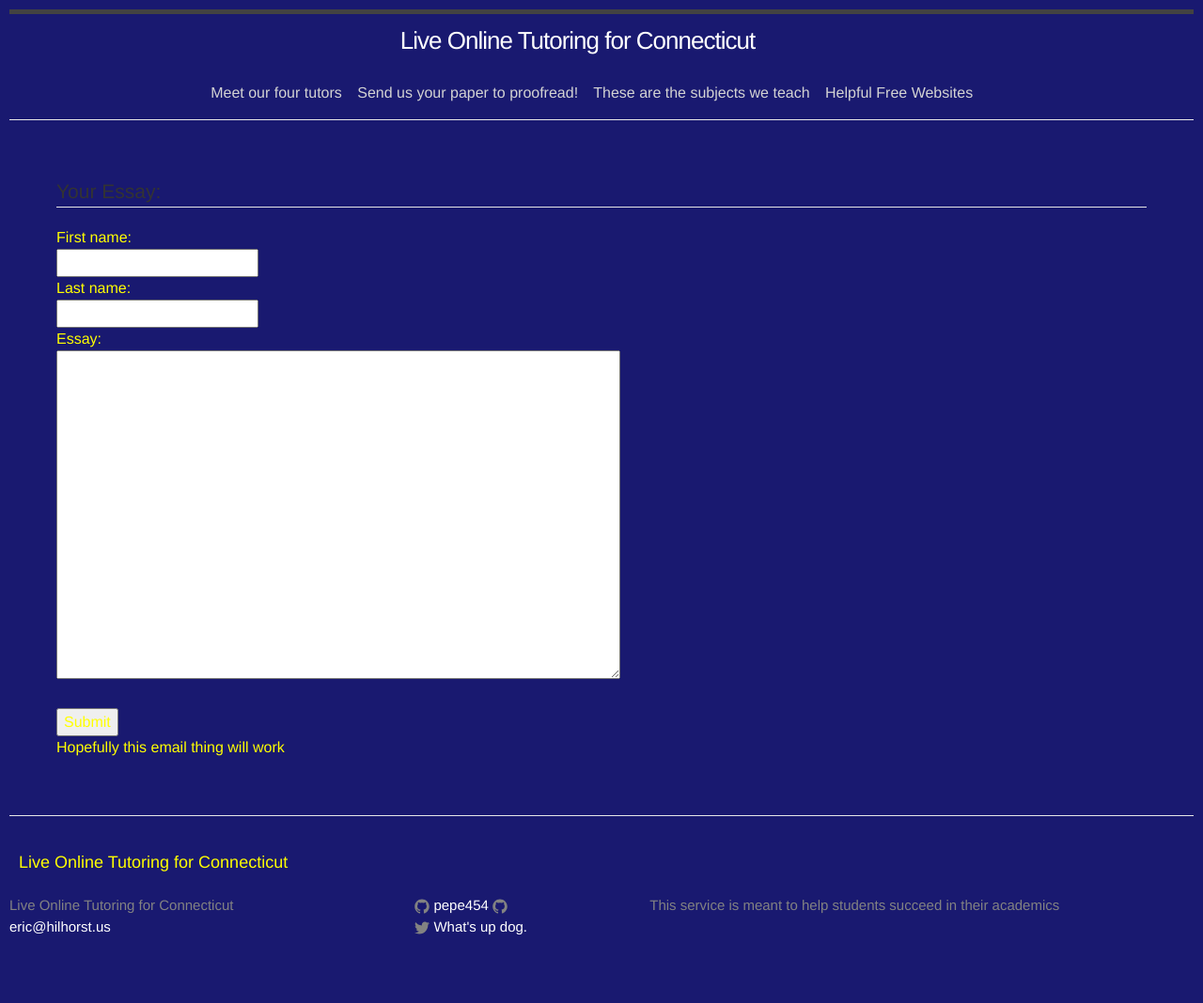
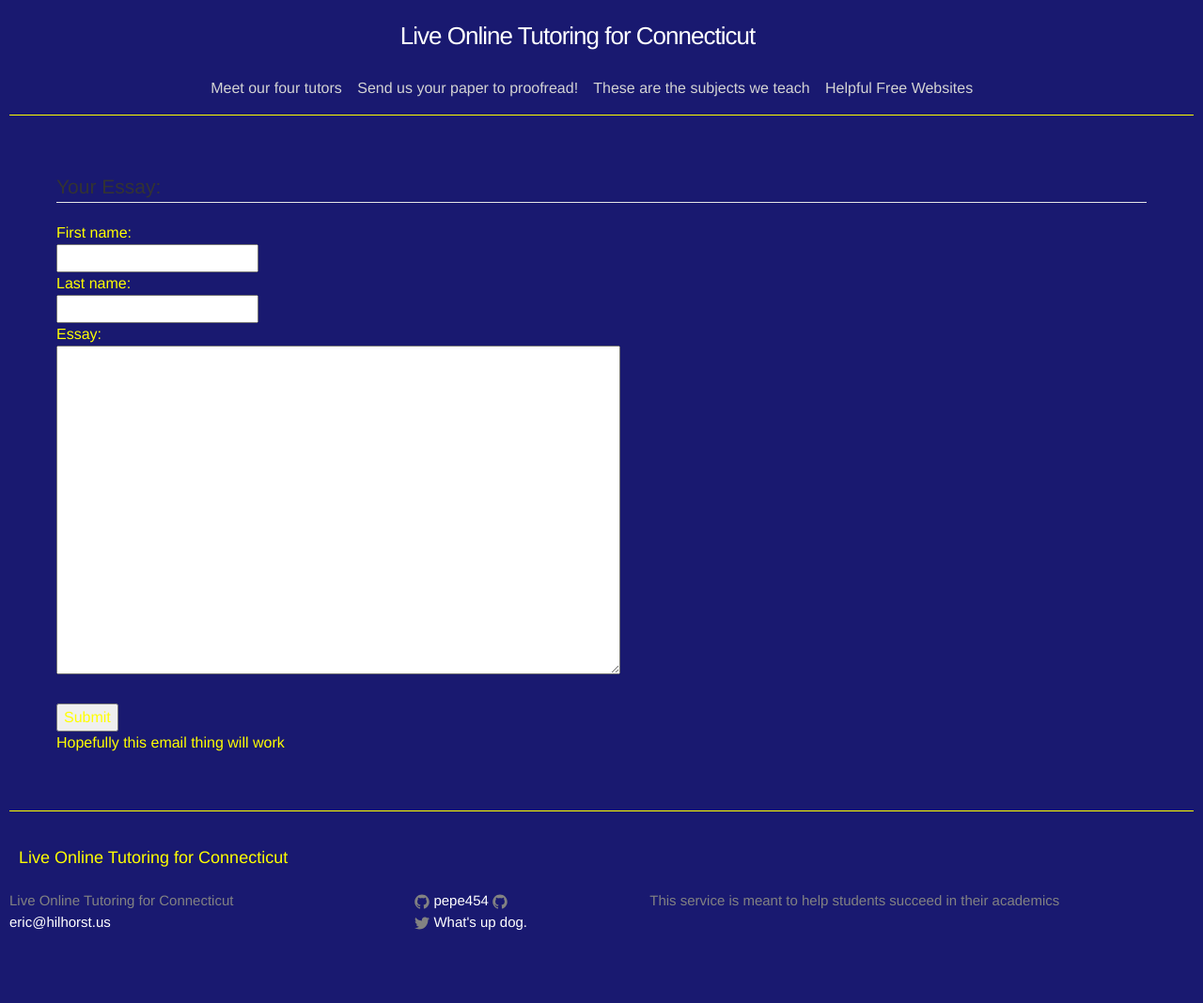
Before and after one commit to pepe454/pepe454.github.io, a Jekyll site: the page built from nav-bar/proofreading.md, in a window 1280 px wide. Shown: the whole page at 94% size. Built offline with Jekyll 4.4.1, drawn with Linux system fonts in a browser that asks for light colours.

Commit message:
Update _layout.scss

```diff
--- a/_sass/_layout.scss
+++ b/_sass/_layout.scss
@@ -2,8 +2,7 @@
  * Site header
  */
 .site-header {
-    border-top: 5px solid $grey-color-dark;
-    border-bottom: 1px solid $grey-color-light;
+    border-bottom: 1px solid yellow;
     min-height: 56px;
 
 
@@ -100,7 +99,7 @@
  * Site footer
  */
 .site-footer {
-    border-top: 1px solid $grey-color-light;
+    border-top: 1px solid yellow;
     padding: $spacing-unit 0;
 }
 
```
